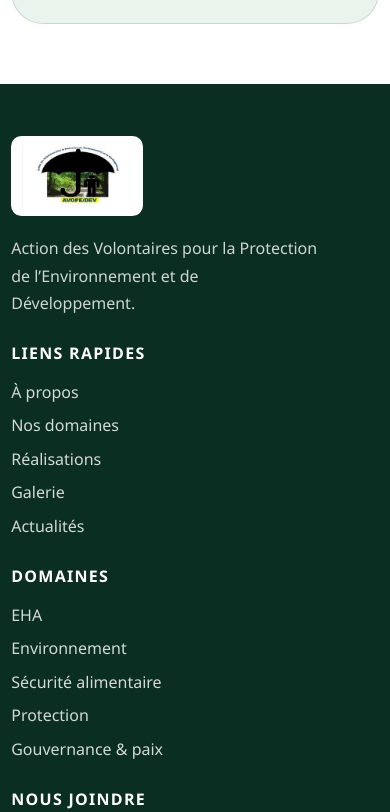
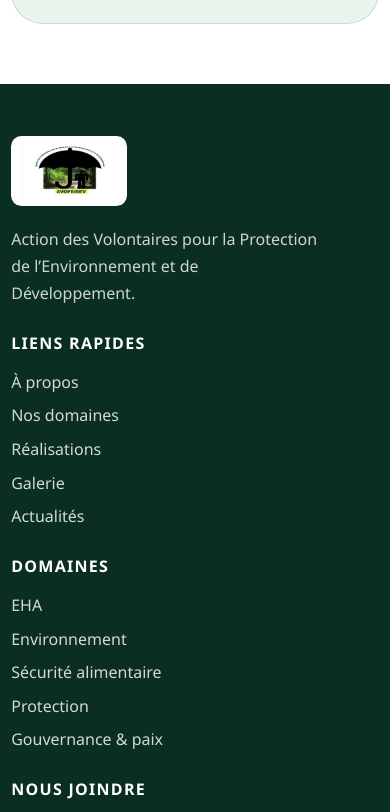
Before and after one commit to ObediJustin/AVOPEDEV-VITRINE, a website: page news.html in a window 390 px wide. Shown: the part 1205-2017 px from the top of the page. Drawn offline with Linux system fonts and the light colour scheme.

Commit message:
style: refine footer alignment on small screens

```diff
--- a/assets/css/style.css
+++ b/assets/css/style.css
@@ -1395,8 +1395,13 @@ h3 {
 .footer-main {
   display: grid;
   grid-template-columns: 1.4fr 0.8fr 1fr 1.15fr;
+  align-items: start;
   gap: clamp(1.5rem, 4vw, 3.5rem);
   padding: 4.5rem 0 3rem;
+}
+
+.footer-main > * {
+  min-width: 0;
 }
 
 .footer-brand img {
@@ -1434,6 +1439,7 @@ h3 {
 .footer-links a {
   color: rgba(255, 255, 255, 0.82);
   text-decoration: none;
+  overflow-wrap: anywhere;
 }
 
 .footer-links a:hover {
@@ -1764,6 +1770,10 @@ h3 {
     padding-block: 3.25rem 2.25rem;
   }
 
+  .footer-brand img {
+    width: 116px;
+  }
+
   .footer-links {
     gap: 0.4rem;
   }
```
